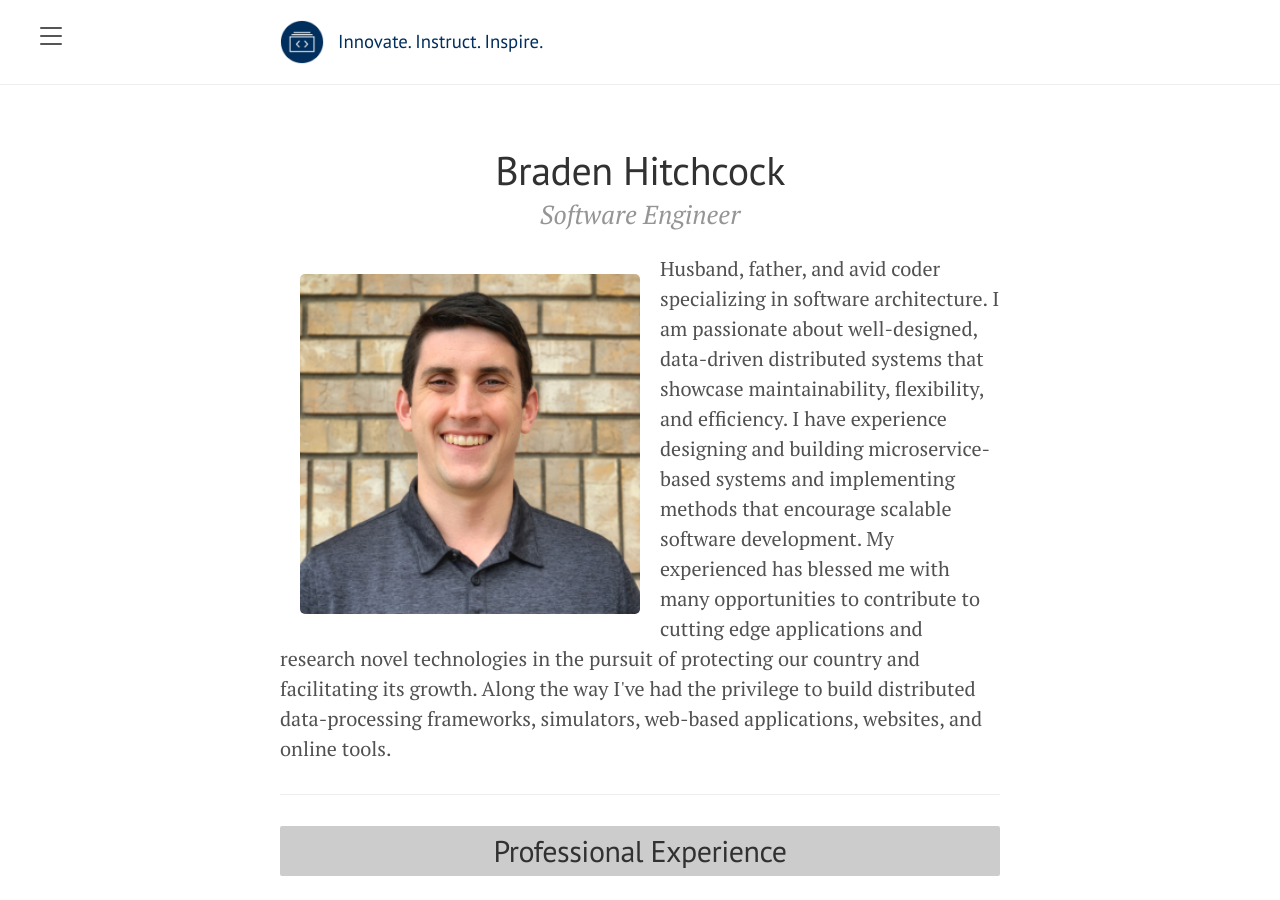
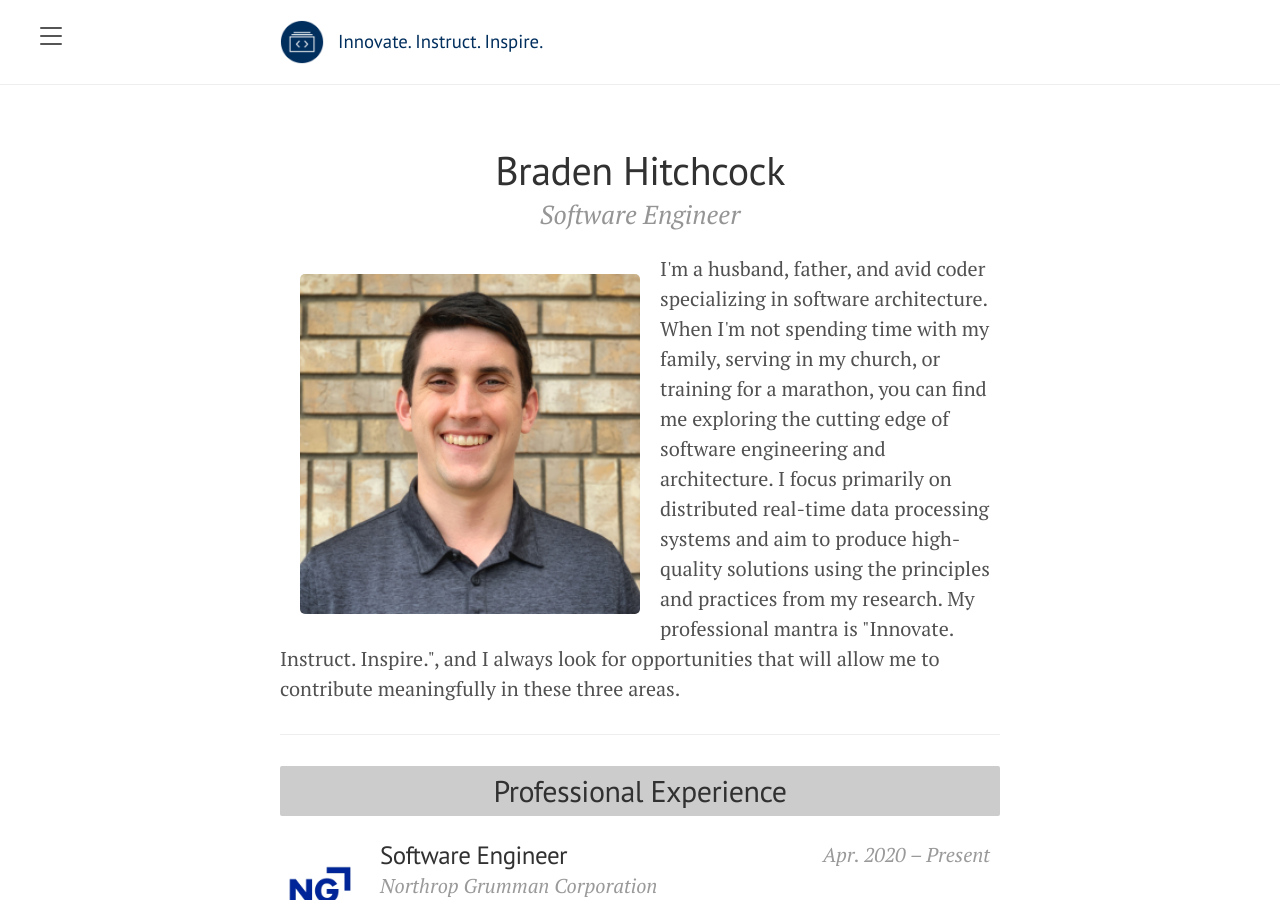
Before and after one commit to bradenhc/bradenhc.github.io, a Jekyll site: the page built from resume/index.html, in a window 1280 px wide and 900 px high. Built offline with Jekyll 4.4.1, drawn with Linux system fonts in a browser that asks for light colours; nearby versions of some CDN libraries.

Commit message:
feat: improve overview section in resume

```diff
--- a/_data/resume.yaml
+++ b/_data/resume.yaml
@@ -5,16 +5,14 @@ name: Braden Hitchcock
 position: Software Engineer
 image_url: /public/images/profile-avatar-lg.png
 about: >
-  Husband, father, and avid coder specializing in software architecture. I am
-  passionate about well-designed, data-driven distributed systems that showcase
-  maintainability, flexibility, and efficiency. I have experience designing and
-  building microservice-based systems and implementing methods that encourage
-  scalable software development. My experienced has blessed me with many
-  opportunities to contribute to cutting edge applications and research novel
-  technologies in the pursuit of protecting our country and facilitating its
-  growth. Along the way I've had the privilege to build distributed
-  data-processing frameworks, simulators, web-based applications, websites, and
-  online tools.
+  I'm a husband, father, and avid coder specializing in software architecture.
+  When I'm not spending time with my family, serving in my church, or training
+  for a marathon, you can find me exploring the cutting edge of software
+  engineering and architecture. I focus primarily on distributed real-time data
+  processing systems and aim to produce high-quality solutions using the
+  principles and practices from my research. My professional mantra is
+  "Innovate. Instruct. Inspire.", and I always look for opportunities that will
+  allow me to contribute meaningfully in these three areas.
 
 #
 # Contact Information
@@ -164,7 +162,7 @@ sections:
         location: "Corvalis, OR"
         dates:
           start: Mar. 2020
-          end: ''
+          end: ""
         extra: 3.77 GPA
         icon:
           type: image
@@ -181,7 +179,7 @@ sections:
         location: "Provo, UT"
         dates:
           start: Apr. 2018
-          end: ''
+          end: ""
         extra: 3.66 GPA
         icon:
           type: image
@@ -410,10 +408,10 @@ sections:
     content:
       - title: Eagle Scout Award
         subtitle: Boy Souts of America
-        location: ''
+        location: ""
         dates:
           start: Dec. 2012
-          end: ''
+          end: ""
         icon:
           type: image
           content: /public/images/icons/bsa.png
```
